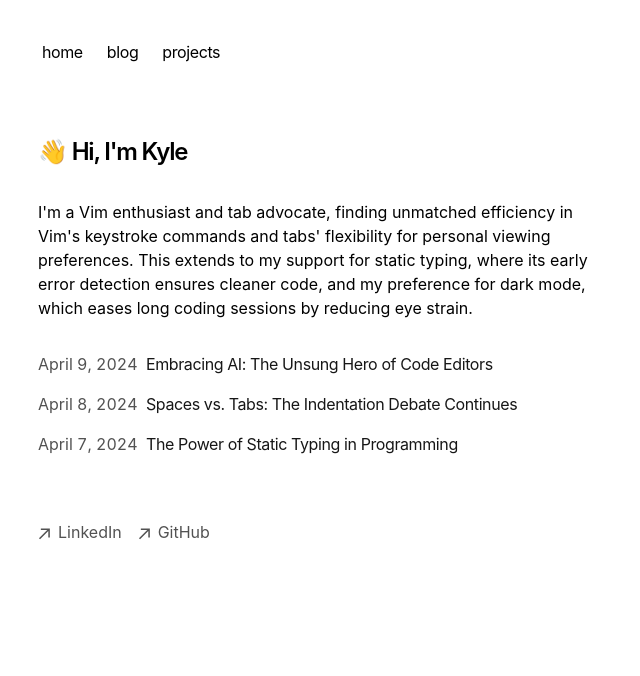
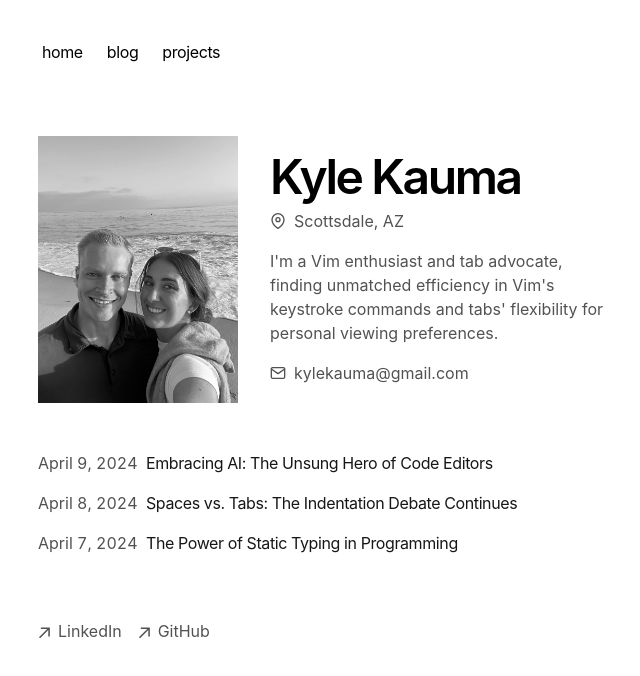
Before and after one commit to kkauma/kyles-portfolio, a Next.js app: page / in a window 1280 px wide. Shown: the top 676 px of the page, without its empty margins (314-954 px from the left). Built offline with nearby package versions, Linux system fonts and the light colour scheme.

Commit message:
Add landing page image and style

```diff
--- /dev/null
+++ b/app/components/copy-email.tsx
@@ -0,0 +1,46 @@
+"use client";
+import { useState } from "react";
+
+export function CopyEmail() {
+  const [copied, setCopied] = useState(false);
+  const email = "kylekauma@gmail.com";
+
+  const copyToClipboard = async () => {
+    try {
+      await navigator.clipboard.writeText(email);
+      setCopied(true);
+      setTimeout(() => setCopied(false), 700); // Reset after 1 second
+    } catch (err) {
+      console.error("Failed to copy text: ", err);
+    }
+  };
+
+  return (
+    <button
+      className="flex items-center gap-2 text-neutral-600 dark:text-neutral-400 hover:text-neutral-800 dark:hover:text-neutral-200 cursor-pointer"
+      onClick={copyToClipboard}
+    >
+      <svg
+        viewBox="0 0 24 24"
+        width="16"
+        height="16"
+        stroke="currentColor"
+        strokeWidth="2"
+        fill="none"
+        strokeLinecap="round"
+        strokeLinejoin="round"
+      >
+        <path d="M4 4h16c1.1 0 2 .9 2 2v12c0 1.1-.9 2-2 2H4c-1.1 0-2-.9-2-2V6c0-1.1.9-2 2-2z" />
+        <polyline points="22,6 12,13 2,6" />
+      </svg>
+      <span>{email}</span>
+      <span
+        className={`ml-2 text-sm transition-opacity duration-200 ${
+          copied ? "opacity-100" : "opacity-0"
+        }`}
+      >
+        Copied!
+      </span>
+    </button>
+  );
+}
--- a/app/page.tsx
+++ b/app/page.tsx
@@ -1,18 +1,48 @@
+import Image from "next/image";
 import { BlogPosts } from "app/components/posts";
+import { CopyEmail } from "app/components/copy-email";
 
 export default function Page() {
   return (
     <section>
-      <h1 className="mb-8 text-2xl font-semibold tracking-tighter">
-        👋 Hi, I'm Kyle
-      </h1>
-      <p className="mb-4">
-        {`I'm a Vim enthusiast and tab advocate, finding unmatched efficiency in
-        Vim's keystroke commands and tabs' flexibility for personal viewing
-        preferences. This extends to my support for static typing, where its
-        early error detection ensures cleaner code, and my preference for dark
-        mode, which eases long coding sessions by reducing eye strain.`}
-      </p>
+      <div className="flex flex-col md:flex-row items-start md:items-center gap-8 mb-12">
+        <Image
+          alt="Kyle Kauma"
+          src="/kyle.jpeg" // Make sure to add your photo to the public directory
+          width={200}
+          height={200}
+          priority
+          className="grayscale hover:grayscale-0 transition-all duration-300"
+        />
+        <div>
+          <h1 className="font-semibold text-5xl mb-2 tracking-tighter">
+            Kyle Kauma
+          </h1>
+          <div className="flex items-center gap-2 text-neutral-600 dark:text-neutral-400 mb-4">
+            <svg
+              viewBox="0 0 24 24"
+              width="16"
+              height="16"
+              stroke="currentColor"
+              strokeWidth="2"
+              fill="none"
+              strokeLinecap="round"
+              strokeLinejoin="round"
+            >
+              <path d="M21 10c0 7-9 13-9 13s-9-6-9-13a9 9 0 0 1 18 0z"></path>
+              <circle cx="12" cy="10" r="3"></circle>
+            </svg>
+            <span>Scottsdale, AZ</span>
+          </div>
+          <p className="text-neutral-600 dark:text-neutral-400 mb-4">
+            {`I'm a Vim enthusiast and tab advocate, finding unmatched efficiency in
+            Vim's keystroke commands and tabs' flexibility for personal viewing
+            preferences.`}
+          </p>
+          <CopyEmail />
+        </div>
+      </div>
+
       <div className="my-8">
         <BlogPosts />
       </div>
```
Also changed, not shown: public/kyle.jpeg (added).
